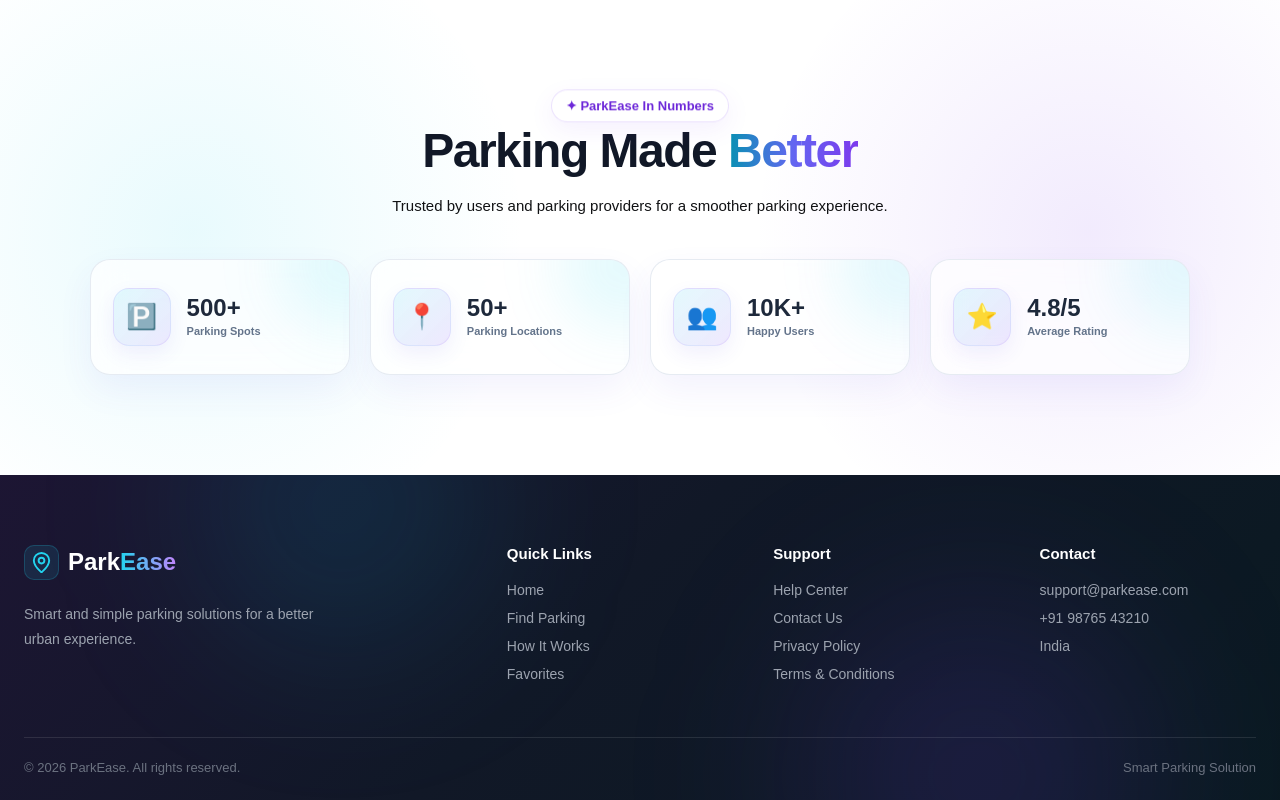
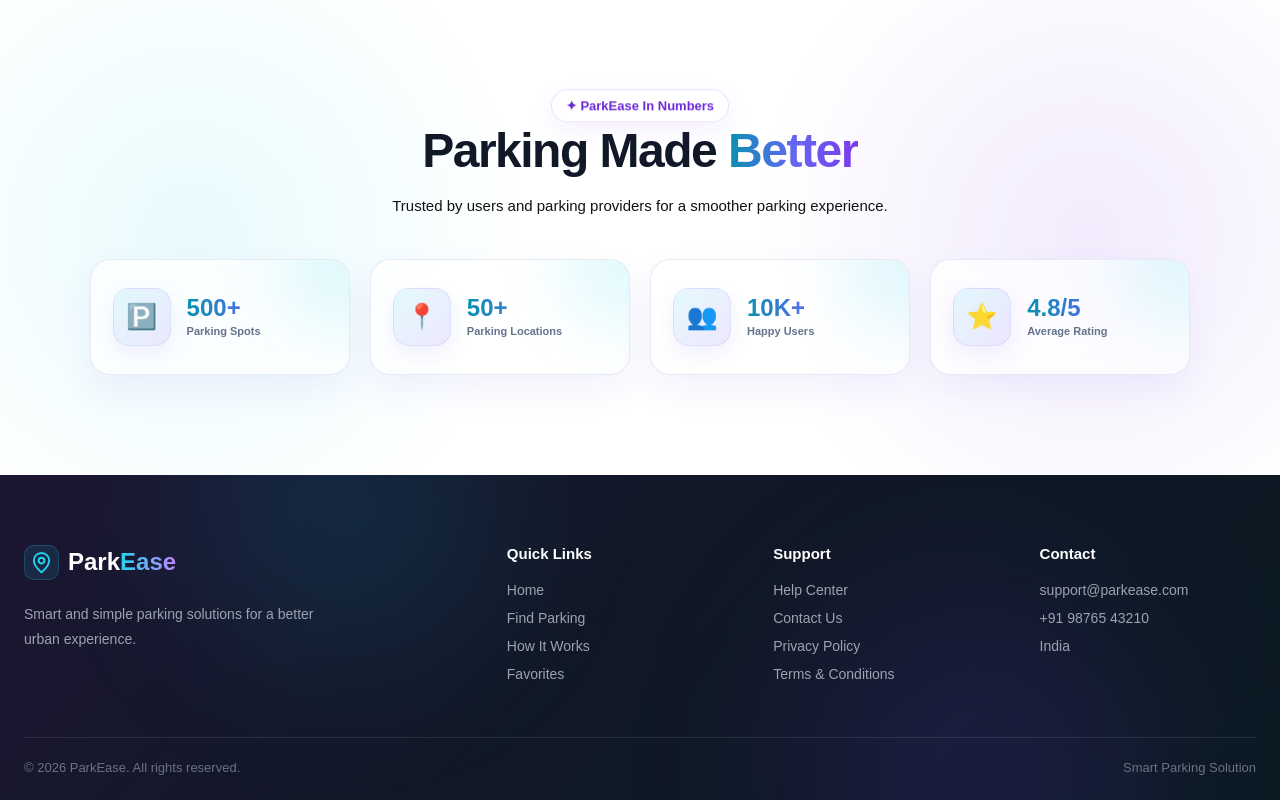
Before and after one commit to dibeyendu-dev/smart-parking-system, a React (Vite) app: page / in a window 1280 px wide. Shown: the part 3569-4369 px from the top of the page. Built offline with nearby package versions, Linux system fonts and the light colour scheme.

Commit message:
statisctics css part 4 added

```diff
--- a/src/css/Home.css
+++ b/src/css/Home.css
@@ -1888,3 +1888,58 @@
   font-size: 11px;
   font-weight: 600;
 }
+/* ======================================== STAT NUMBER EFFECT ======================================== */
+
+.stat-content strong {
+  background: linear-gradient(
+    90deg,
+    #0891b2,
+    #6366f1,
+    #7c3aed
+  );
+
+  -webkit-background-clip: text;
+  -webkit-text-fill-color: transparent;
+
+  background-size: 200% auto;
+
+  transition: background-position 0.4s ease;
+}
+
+
+/* Number Gradient Animation */
+
+.stat-card:hover .stat-content strong {
+  background-position: 100% center;
+}
+
+
+/* ======================================== STAT CARD SHINE ======================================== */
+
+.stat-card::after {
+  content: "";
+
+  position: absolute;
+
+  top: 0;
+  left: -120%;
+
+  width: 70%;
+  height: 100%;
+
+  background: linear-gradient(
+    90deg,
+    transparent,
+    rgba(255, 255, 255, 0.35),
+    transparent
+  );
+
+  transform: skewX(-20deg);
+
+  transition: left 0.7s ease;
+}
+
+
+.stat-card:hover::after {
+  left: 140%;
+}
```
